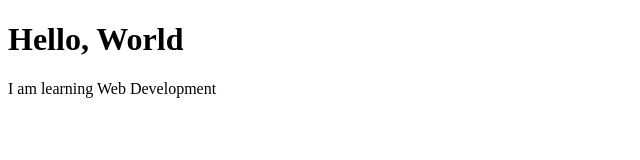
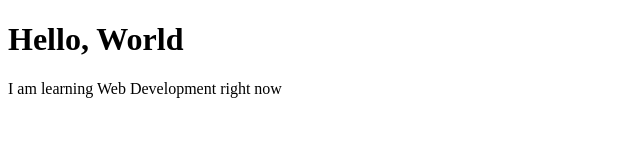
Before and after one commit to ordavn/webdev_lab_1, a plain HTML site: page index.html in a window 1280 px wide. Shown: the full height of the page, 0-640 px from the left. Drawn offline with Linux system fonts and the light colour scheme.

Commit message:
Initial commit with index.html

```diff
--- a/index.html
+++ b/index.html
@@ -5,6 +5,6 @@
 </head>
 <body>
     <h1>Hello, World</h1>
-    <p>I am learning Web Development</p>
+    <p>I am learning Web Development right now</p>
 </body>
 </html>
```
